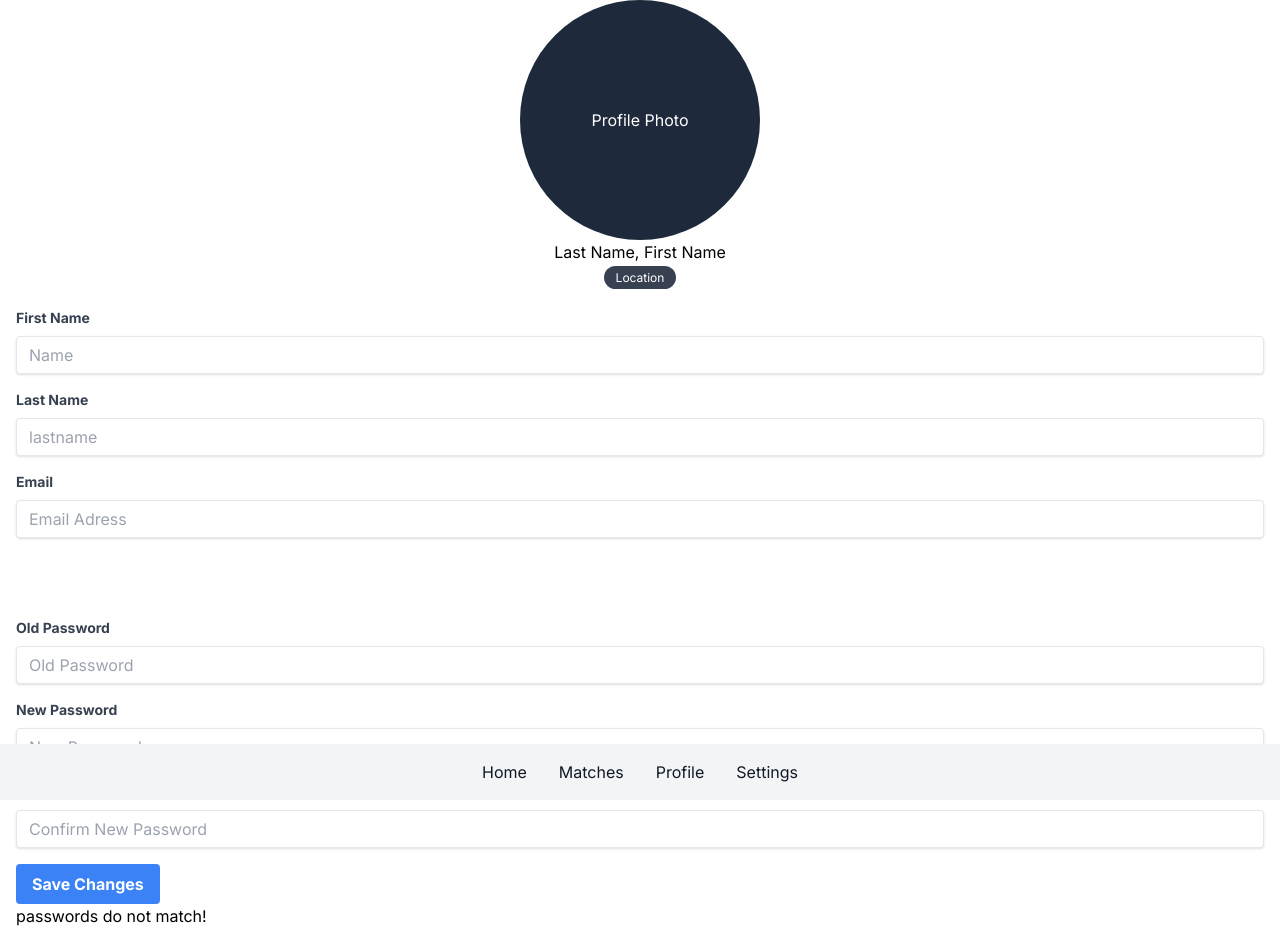
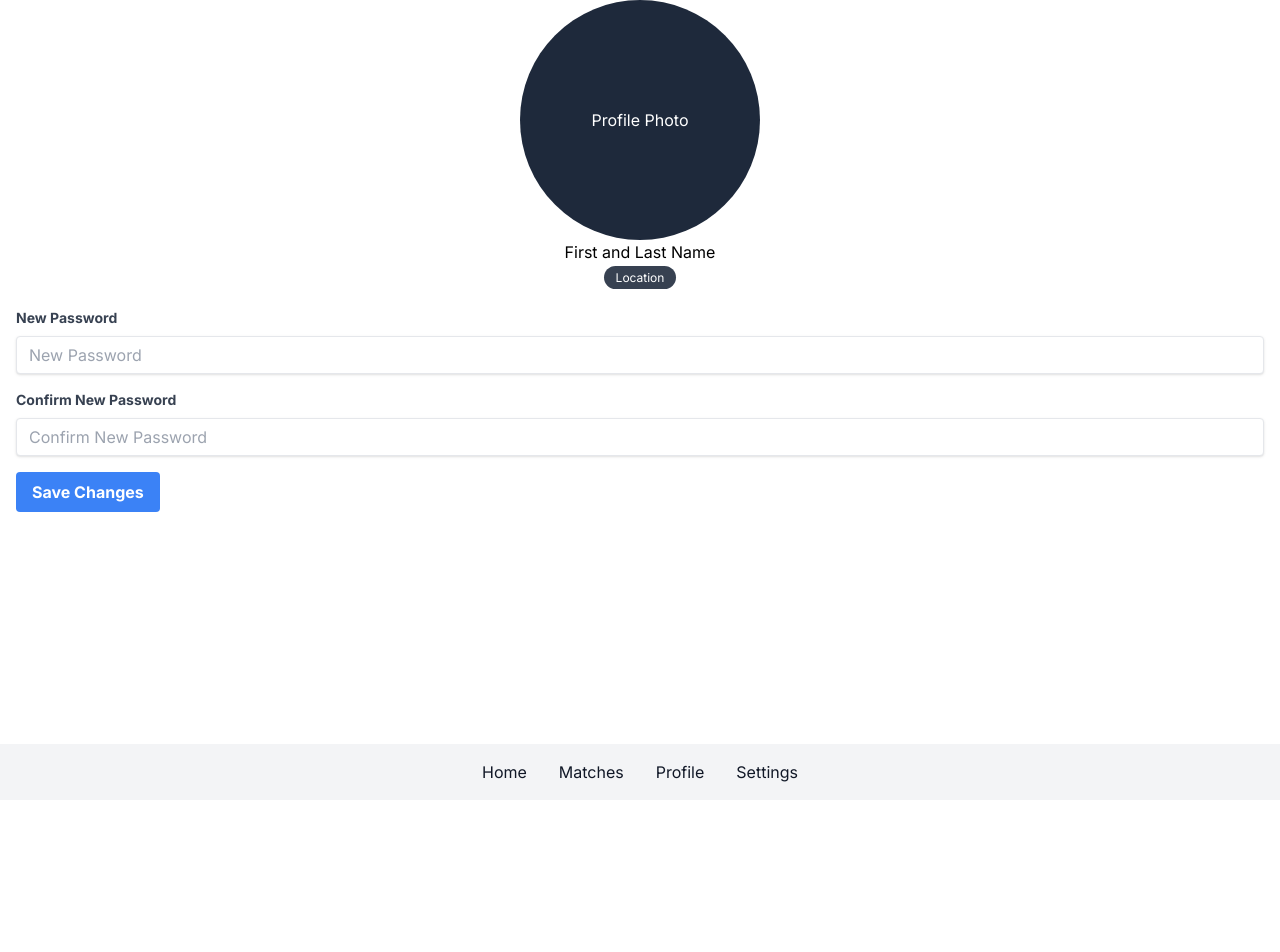
Before and after one commit to ZeshanZa/CS370-Project-, a Next.js app in the folder frontend/: page /setpage in a window 1280 px wide. Shown: the top 952 px of the page. After the commit the page ends 800 px from the top, so only its background shows below. Built offline with nearby package versions, Linux system fonts and the light colour scheme.

Commit message:
Changes were wiped by push so redid

```diff
--- a/frontend/src/app/setpage/page.js
+++ b/frontend/src/app/setpage/page.js
@@ -1,34 +1,47 @@
-
-"use client";
+"use client"
 import React, { useState } from 'react';
 import axios from 'axios';
 
 const ChangePasswordForm = () => {
-  const [oldPassword, setOldPassword] = useState('');
   const [newPassword, setNewPassword] = useState('');
   const [confirmNewPassword, setConfirmNewPassword] = useState('');
 
   const handlePasswordChange = async (e) => {
     e.preventDefault();
 
+
     if (newPassword !== confirmNewPassword) {
       alert('New passwords do not match.');
       return;
     }
 
-    const url = `${process.env.CHANGE_PASS_URL}/change/password/`;
+    const token = localStorage.getItem('access_token'); // Ensure this matches how you store the token
+    console.log(`Token being sent: '${token}'`); // Debugging only
+
+    const headers = {
+      'Authorization': `Token ${token}`, // Adjusted to match the required format
+    };
+
+    const payload = {
+      new_password1: newPassword,
+      new_password2: confirmNewPassword,
+    };
 
     try {
-      const response = await axios.post(url, {
-        old_password: oldPassword,
-        new_password: newPassword,
-      });
+      const response = await axios.post('http://localhost:8000/api/auth/password/change/', payload, { headers });
+      console.log('Password changed successfully', response.data);
       alert('Password changed successfully');
+      // Optional: Redirect the user or force a logout here
     } catch (error) {
-      console.error('Error changing password:', error);
+      console.error('Error changing password:', error.response?.data || error);
       alert('Error changing password');
     }
   };
+
+
+
+
+
 
   return (
     <div className="container mx-auto px-4 mb-28">
@@ -38,7 +51,7 @@ const ChangePasswordForm = () => {
         </div>
       </div>
       <div className="text-center">
-      <h4 className="mb-">Last Name, First Name</h4>
+        <h4 className="mb-">First and Last Name</h4>
         <p className="text-gray-600">
           <span className="bg-gray-700 text-white py-1 px-3 rounded-full text-xs">Location</span>
         </p>
@@ -47,37 +60,20 @@ const ChangePasswordForm = () => {
       <div className="mt-5">
         <form onSubmit={handlePasswordChange}>
           <div className="mb-4">
-          <label htmlFor="firstname" className="block text-gray-700 text-sm font-bold mb-2">First Name</label>
-          <input type="text" id="firstname" placeholder="Name" className="shadow appearance-none border rounded w-full py-2 px-3 text-gray-700 leading-tight focus:outline-none focus:shadow-outline" />
+            <label htmlFor="newpassword" className="block text-gray-700 text-sm font-bold mb-2">New Password</label>
+            <input onChange={(e) => setNewPassword(e.target.value)} type="password" id="newpassword" placeholder="New Password" className="shadow appearance-none border rounded w-full py-2 px-3 text-gray-700 leading-tight focus:outline-none focus:shadow-outline" required />
           </div>
           <div className="mb-4">
-          <label htmlFor="lastname" className="block text-gray-700 text-sm font-bold mb-2">Last Name</label>
-          <input type="text" id="lastname" placeholder="lastname" className="shadow appearance-none border rounded w-full py-2 px-3 text-gray-700 leading-tight focus:outline-none focus:shadow-outline" />
-        </div>
-
-        <div className="mb-20">
-          <label htmlFor="email" className="block text-gray-700 text-sm font-bold mb-2">Email</label>
-          <input type="text" id="email" placeholder="Email Adress" className="shadow appearance-none border rounded w-full py-2 px-3 text-gray-700 leading-tight focus:outline-none focus:shadow-outline" />
-        </div>
-
-        <div className="mb-4">
-          <label htmlFor="password" className="block text-gray-700 text-sm font-bold mb-2">Old Password</label>
-          <input onChange={(e) => setOldPassword(e.target.value)} type="text" id="oldpassword" placeholder="Old Password" className="shadow appearance-none border rounded w-full py-2 px-3 text-gray-700 leading-tight focus:outline-none focus:shadow-outline" />
-        </div>
-        <div className="mb-4">
-          <label htmlFor="password" className="block text-gray-700 text-sm font-bold mb-2">New Password</label>
-          <input onChange={(e) => setNewPassword(e.target.value)} type="text" id="newpassword" placeholder="New Password" className="shadow appearance-none border rounded w-full py-2 px-3 text-gray-700 leading-tight focus:outline-none focus:shadow-outline" />
-        </div>
-        <div className="mb-4">
-          <label htmlFor="password" className="block text-gray-700 text-sm font-bold mb-2">Confirm Password</label>
-          <input  onChange={(e) => setConfirmNewPassword(e.target.value)} type="text" id="confirmpassword" placeholder="Confirm New Password" className="shadow appearance-none border rounded w-full py-2 px-3 text-gray-700 leading-tight focus:outline-none focus:shadow-outline" />
+            <label htmlFor="confirmpassword" className="block text-gray-700 text-sm font-bold mb-2">Confirm New Password</label>
+            <input onChange={(e) => setConfirmNewPassword(e.target.value)} type="password" id="confirmpassword" placeholder="Confirm New Password" className="shadow appearance-none border rounded w-full py-2 px-3 text-gray-700 leading-tight focus:outline-none focus:shadow-outline" required />
           </div>
           <button type="submit" className="bg-blue-500 hover:bg-blue-700 text-white font-bold py-2 px-4 rounded focus:outline-none focus:shadow-outline">
             Save Changes
           </button>
-        <p>passwords do not match!</p>
+        </form>
+      </div>
 
-        <div className="fixed inset-x-0 bottom-0 bg-gray-100 " >
+      <div className="fixed inset-x-0 bottom-0 bg-gray-100">
         <div className="flex justify-center space-x-4 py-2">
           <a href="/mainpage" className="block p-2 text-center text-gray-900 rounded hover:bg-gray-200">Home</a>
           <a href="/matches" className="block p-2 text-center text-gray-900 rounded hover:bg-gray-200">Matches</a>
@@ -85,8 +81,6 @@ const ChangePasswordForm = () => {
           <a href="/setpage" className="block p-2 text-center text-gray-900 rounded hover:bg-gray-200">Settings</a>
         </div>
       </div>
-      </form>
-    </div>
     </div>
   );
 };
--- a/frontend/src/app/signin.js
+++ b/frontend/src/app/signin.js
@@ -1,7 +1,7 @@
-"use client";
+"use client"
 import React, { useState } from 'react';
 import axios from 'axios';
-import { useRouter } from 'next/navigation';
+import { useRouter } from 'next/navigation'; // Corrected import based on your comment
 
 const AuthForm = () => {
   const [formType, setFormType] = useState('signin'); // 'signin' or 'signup'
@@ -9,7 +9,7 @@ const AuthForm = () => {
   const [email, setEmail] = useState('');
   const [password, setPassword] = useState('');
   const [confirmPassword, setConfirmPassword] = useState('');
-  const router = useRouter(); // Ensure correct import: import { useRouter } from 'next/router';
+  const router = useRouter();
 
   const toggleFormType = () => {
     setFormType(formType === 'signin' ? 'signup' : 'signin');
@@ -18,31 +18,34 @@ const AuthForm = () => {
   const handleFormSubmit = async (e) => {
     e.preventDefault();
 
-    // Prepare the payload based on form type because the django form we have has diff perameters
     let payload;
     if (formType === 'signup') {
       payload = { username, email, password1: password, password2: confirmPassword };
     } else {
-      // Adjusted for signin to include username
-      payload = { username, email, password };
+      payload = { username, email, password }; // For signin
     }
 
-    // Determine the URL endpoint based on form type i made a private varible just text me and ill tell you how
     const url = `${process.env.NEXT_PUBLIC_API_URL}/${formType === 'signup' ? 'register' : 'login'}/`;
 
     try {
-      // Send a POST request to the backend with axios
       const response = await axios.post(url, payload);
 
-      // Output for debugging
-      console.log(`${formType} successful`, response.data);
-
-      // Redirect user after successful operation
-      router.push('/mainpage'); // Adjust this to your needs
+      if (formType === 'signin') {
+        // Assuming the token is returned under the key 'key' for sign-in
+        const { key } = response.data;
+        localStorage.setItem('access_token', key); // Storing the token correctly
+        console.log(`${formType} successful`, response.data);
+        router.push('/mainpage'); // Redirect after successful signin
+      } else if (formType === 'signup') {
+        console.log(`${formType} successful`, response.data);
+        // Optionally, handle post-signup logic here, like redirecting to a sign-in page
+      }
     } catch (error) {
       console.error(`${formType} error`, error.response?.data || error);
     }
   };
+
+
 
   return (
     <div style={containerStyle}>
```
Lines whose indentation alone changed are shown as unchanged.
